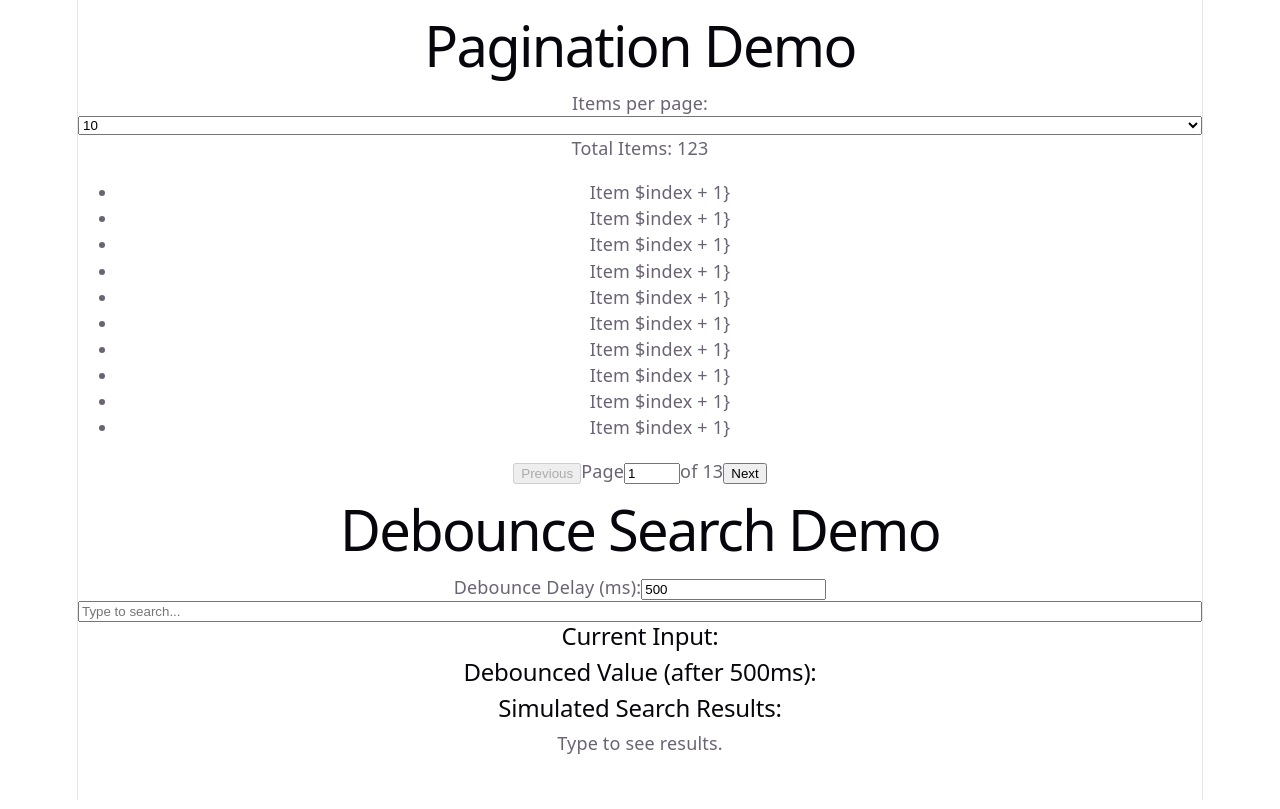
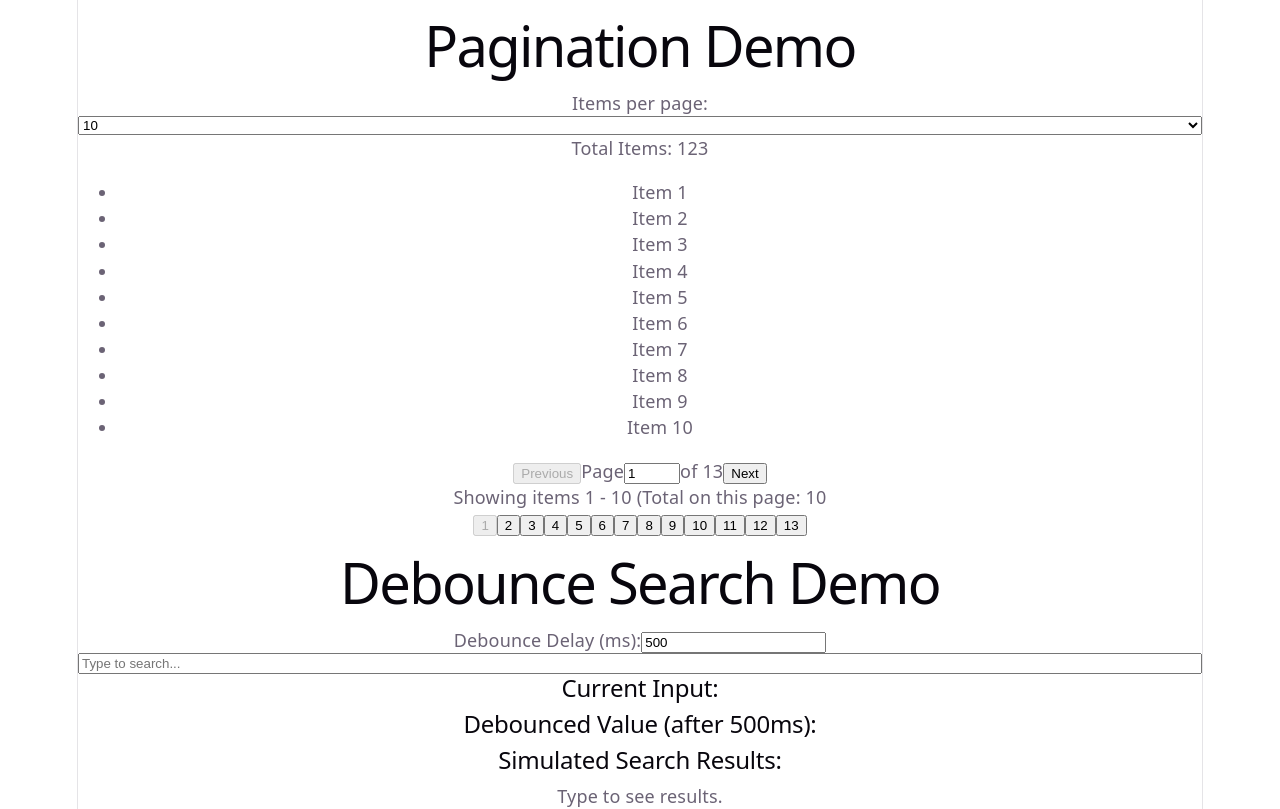
Before and after one commit to Jcrosdale/lab-10.2, a React (Vite) app: page / in a window 1280 px wide. Built offline with nearby package versions, Linux system fonts and the light colour scheme.

Commit message:
Corrected dropdown, key, and array

```diff
--- a/src/components/PaginationDemo.jsx
+++ b/src/components/PaginationDemo.jsx
@@ -1,4 +1,4 @@
-import React, { useState, useEffect } from 'react';
+import { useState } from 'react';
 import usePagination from '../hooks/usePagination';
 
 // Create a component that uses your usePagination hook.
@@ -10,7 +10,7 @@ export default function PaginationDemo() {
     const [itemsPerPage, setItemsPerPage] = useState(10);
 
     // Simulate a list of items (e.g., an array of 100 numbers or strings).
-    const items = Array.from({ length: 123 }, (_, index) => `Item $index + 1}`)
+    const items = Array.from({ length: 123 }, (_, index) => `Item ${index + 1}`)
 
     const {
         currentPage,
@@ -46,8 +46,8 @@ export default function PaginationDemo() {
             >
                 <option value={5}>5</option>
                 <option value={10}>10</option>
-                <option value={15}>20</option>
-                <option value={20}>50</option>
+                <option value={20}>20</option>
+                <option value={50}>50</option>
             </select>
 
             <p>Total Items: {items.length}</p>
@@ -79,6 +79,25 @@ export default function PaginationDemo() {
                 </button>
             </div>
 
+            <p>
+                Showing items {items.length === 0 ? 0 : startIndex + 1}
+                {' - '}
+                {startIndex + itemsOnCurrentPage}
+                {' (Total on this page: '}
+                {itemsOnCurrentPage}
+            </p>
+
+            <div>
+                {Array.from({ length: totalPages }, (_, index) => (
+                    <button
+                    key={index}
+                    onClick={() => setPage(index + 1)}
+                    disabled={currentPage === index + 1}
+                    >
+                        {index + 1}
+                    </button>
+                ))}
+            </div>
         </>
     )
 }
```
